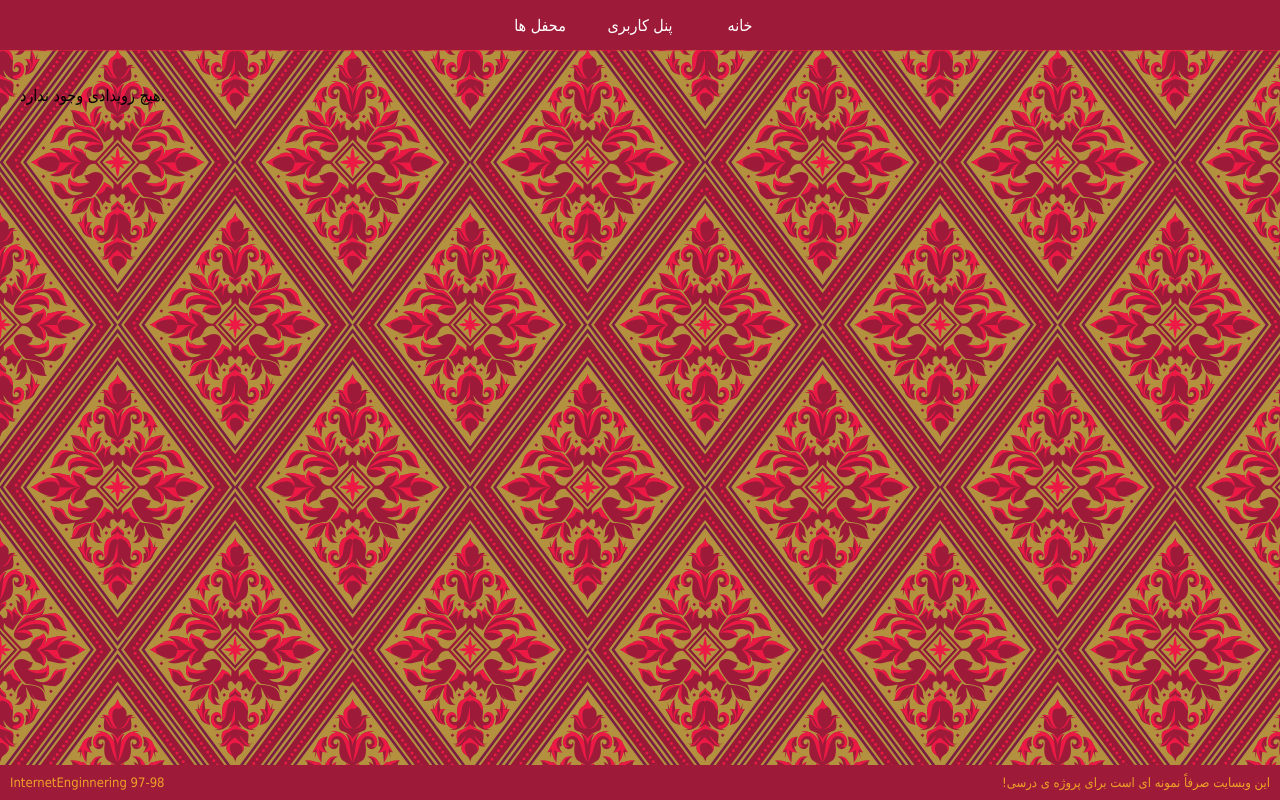
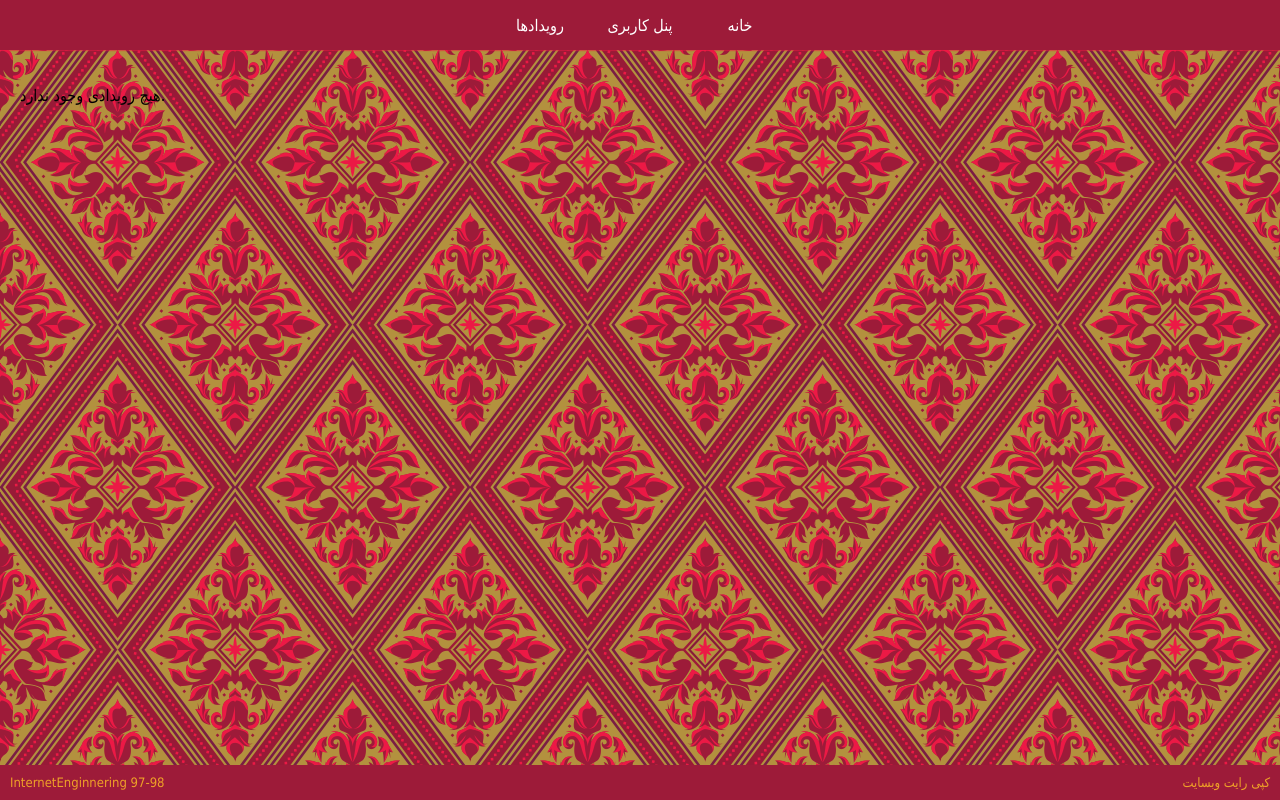
Before and after one commit to SadraZg/EventFa, a Django app: page /events/ in a window 1280 px wide. Run offline with Django 3.2, Linux system fonts and the light colour scheme; data that the repository does not hold is empty; some libraries are stand-ins or nearby versions; some web fonts are replaced.

Commit message:
Change navbar events link

```diff
--- a/event/templates/events/layout.html
+++ b/event/templates/events/layout.html
@@ -20,7 +20,7 @@
                         {% else %}
                             <li><a href="/registration/login">پنل کاربری</a></li>
                         {% endif %}
-                        <li><a href="/events">محفل ها</a></li>
+                        <li><a href="/events">رویدادها</a></li>
                         {% if user.is_authenticated %}
                             <li><a href="/logout">خروج</a></li>
                         {% endif %}
@@ -31,7 +31,7 @@
             {% endblock %}
             {% block footer %}
                 <div style="user-select: none;" class="footer">
-                    <p>این وبسایت صرفاً نمونه ای است برای پروژه ی درسی!</p>
+                    <p>کپی رایت وبسایت</p>
                     <p style="text-align: left;">InternetEnginnering 97-98</p>
                 </div>
             {% endblock %}
```
